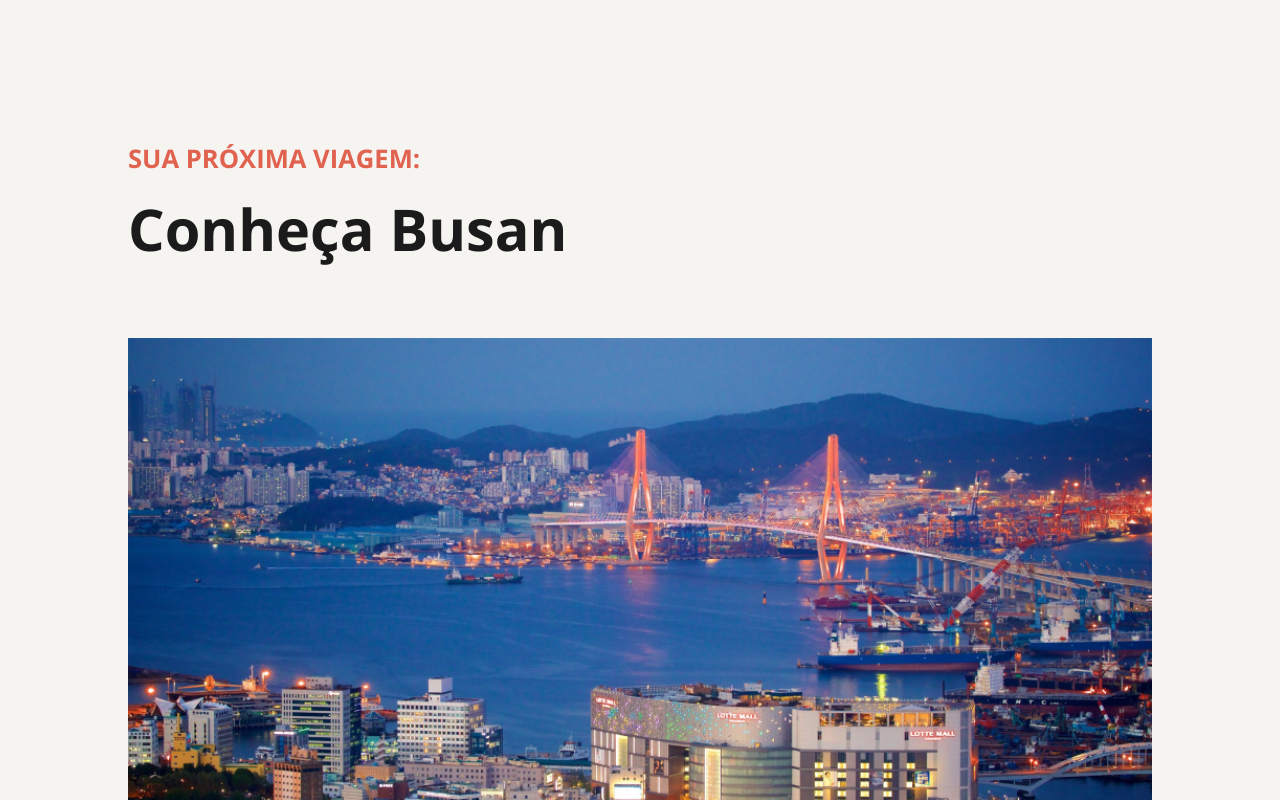
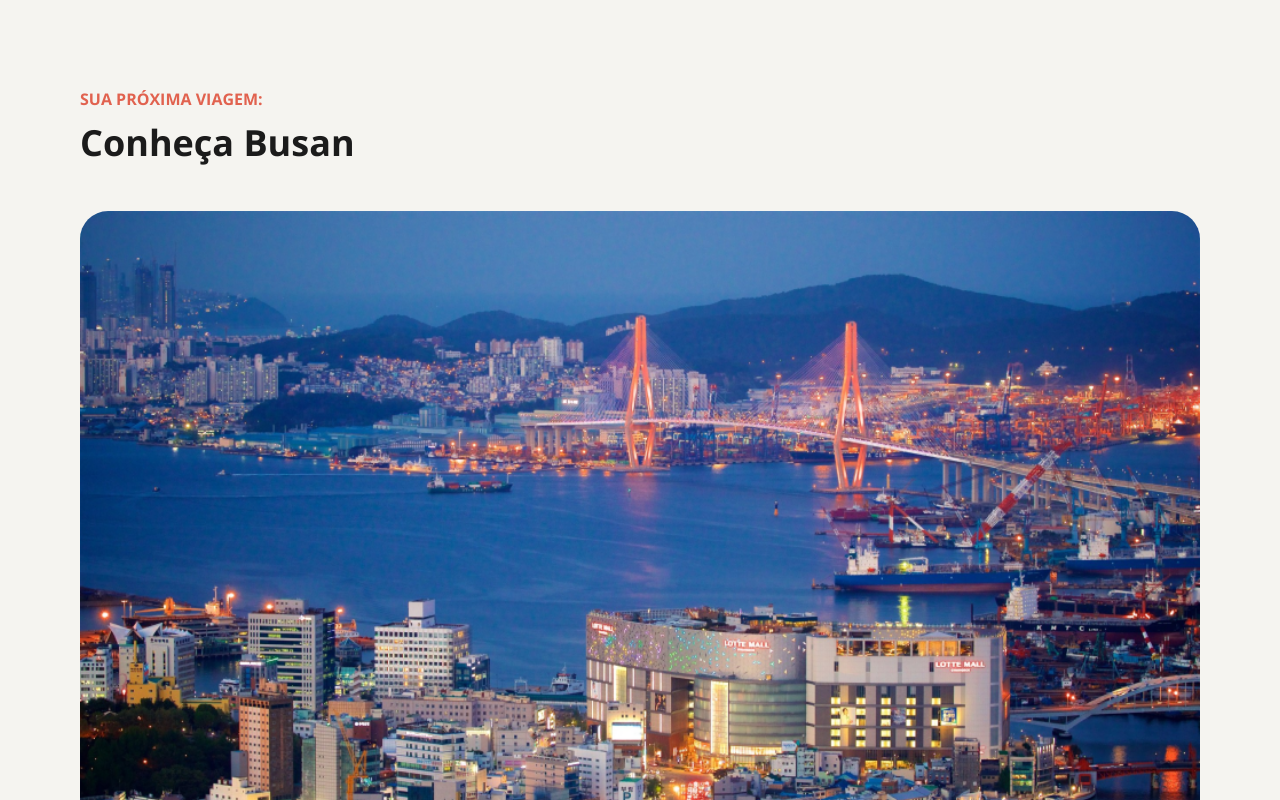
Before and after one commit to igor220809/Locais-Turisticos, a plain HTML site: page index.html in a window 1280 px wide. Shown: the top 800 px of the page. Drawn offline with nearby package versions, Linux system fonts and the light colour scheme.

Commit message:
ajuste do tamanho e posição da  div#page e início das estilizações do header

```diff
--- a/style.css
+++ b/style.css
@@ -1,2 +1,3 @@
 @import "./styles/global.css";
 @import "./styles/root.css";
+@import "./styles/page.css";
--- a/styles/page.css
+++ b/styles/page.css
@@ -0,0 +1,12 @@
+#page {
+    max-width: 1120px;
+    margin-inline: auto;
+
+    header {
+        img {
+            border-radius: 2.8rem;
+            margin-bottom: 2.4rem;
+            height: 66rem;
+        }
+    }
+}
--- a/styles/root.css
+++ b/styles/root.css
@@ -1,5 +1,6 @@
 :root {
     font-family: "Open Sans", sans-serif;
+    font-size: 62.5%;
 
     --background-default: #F5F4F0;
     --border-primary: #D9D9D9;
```
